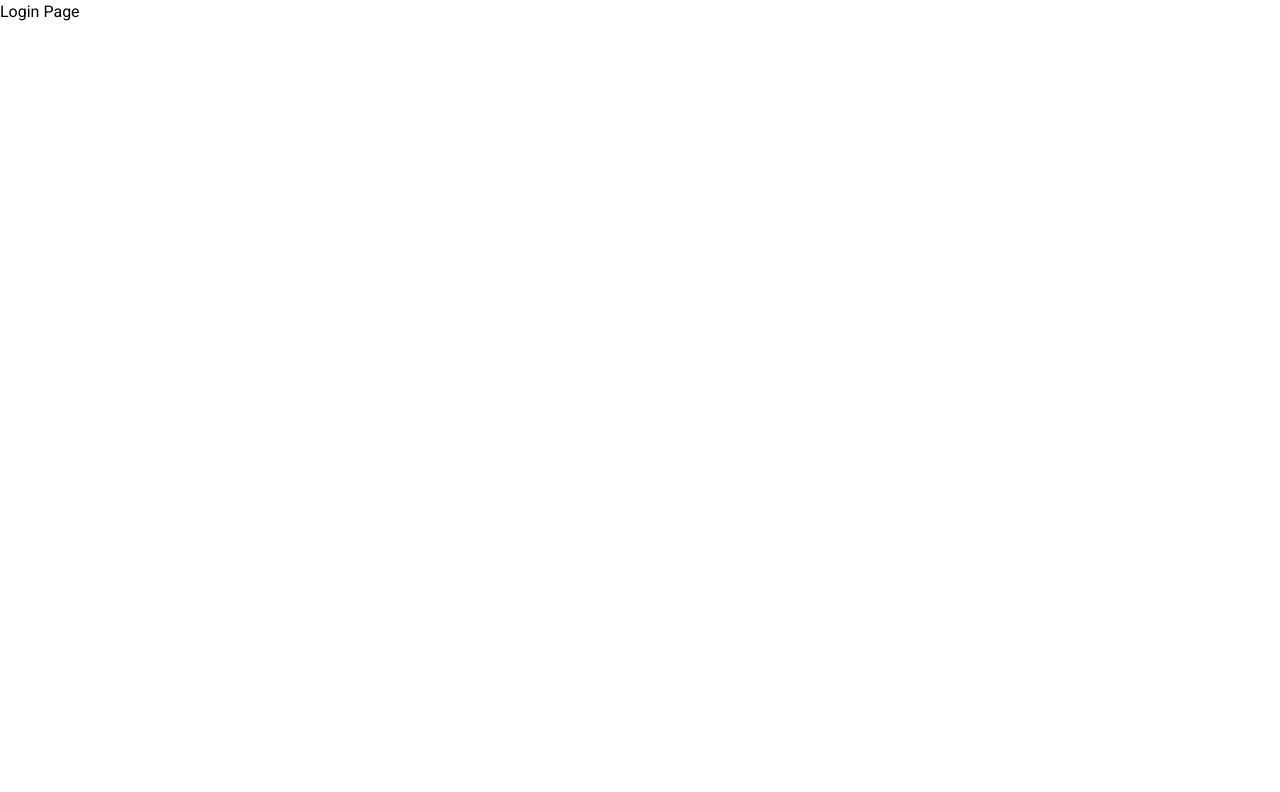
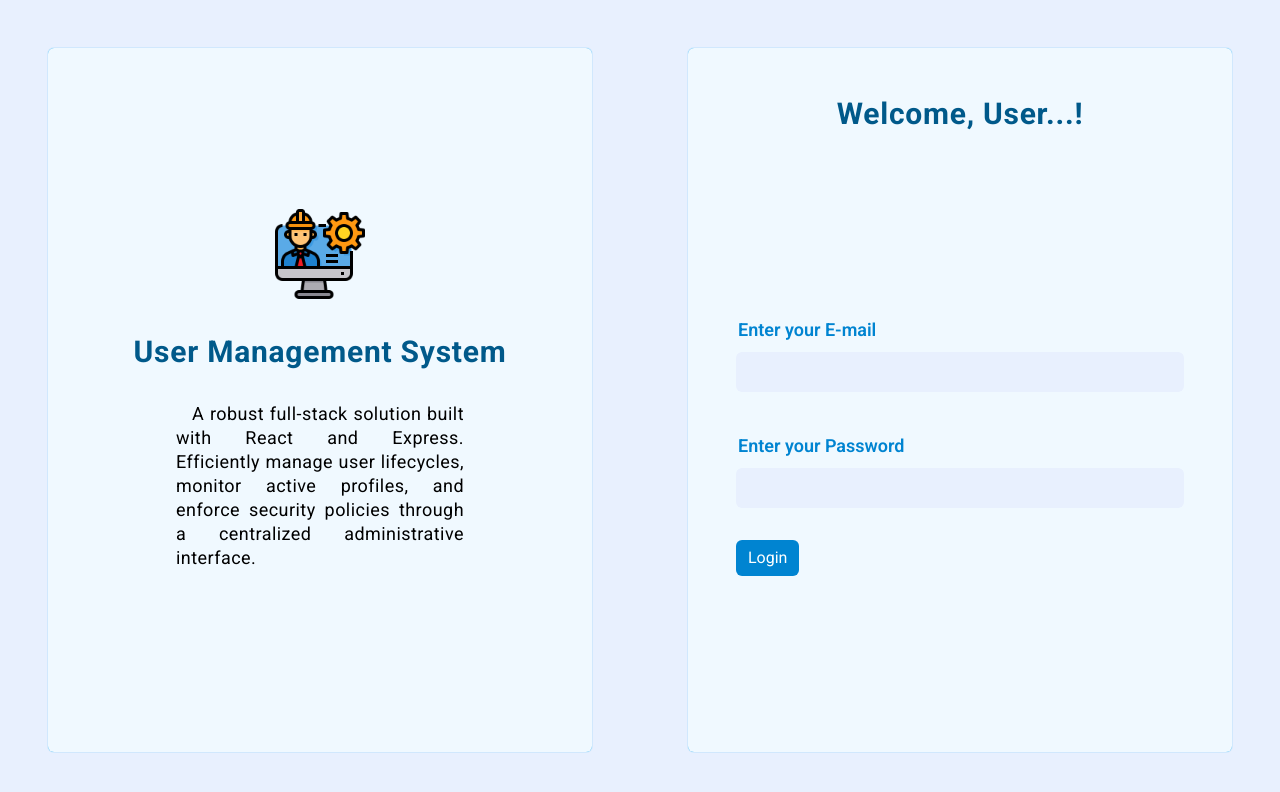
Before and after one commit to AP-Abhishek/User-Management-System, a React (Vite) app in the folder frontend/: page /login in a window 1280 px wide. Shown: the top 792 px of the page. Built offline with nearby package versions, Linux system fonts and the light colour scheme.

Commit message:
feat: Added Login Page

```diff
--- a/frontend/src/index.css
+++ b/frontend/src/index.css
@@ -3,6 +3,7 @@
 
 @theme {
     --default-font-family: "Roboto";
+    --color-background: #E8F0FE;
 }
 
 @utility flex-center {
--- a/frontend/src/pages/Login.tsx
+++ b/frontend/src/pages/Login.tsx
@@ -1,9 +1,107 @@
+import { useState, type FormEvent } from "react";
+import { useNavigate } from "react-router-dom";
+import { useAuth } from "../context/AuthProvider";
 
 const Login = () => {
+
+	const sectionClasses = "md:w-1/2 w-full h-full md:p-12 p-8";
+	const labelClasses = "block md:my-4";
+	const spanClasses = "ml-0.5 block md:text-lg text-sm font-semibold text-sky-600"
+	const inputClasses = "bg-background px-3 py-1.5 my-2 w-full rounded-md md:text-lg focus:outline-sky-200";
+	const headingClasses = "md:mt-8 mt-4 md:text-3xl text-lg font-bold tracking-wide cursor-default text-sky-800";
+
+	const { login } = useAuth();
+	const navigate = useNavigate();
+
+	const [email, setEmail] = useState<string>("");
+	const [password, setPassword] = useState<string>("");
+	const [error, setError] = useState<string | null>(null);
+
+	const handleLogin = async (e: FormEvent) => {
+		e.preventDefault();
+
+		const userData = {
+			email,
+			password
+		}
+
+		try {
+			const res = await fetch("http://localhost:5000/api/users/login", {
+				method: "POST",
+				headers: {
+					"Content-Type": "application/json",
+				},
+				body: JSON.stringify(userData),
+			});
+
+			const data = await res.json();
+
+			if (res.ok) {
+				login(data.token, data.user);
+				navigate("/");
+			} else {
+				setError(data.error || "Login failed");
+			}
+		} catch (err) {
+			throw new Error("Unable to connect to backend.");
+		}
+	}
+
 	return (
-		<div>
-			Login Page
-		</div>
+		<>
+			<div className="w-full h-screen bg-background flex-center flex-col md:flex-row">
+				<section className={sectionClasses}>
+					<div className="p-4 w-full h-full flex-center flex-col rounded-md bg-sky-50 shadow-[0_0_1px] shadow-sky-500">
+						<img src="favicon.png" alt="icon" className="md:size-24 size-16 mt-2" />
+						<h1 className={headingClasses}>
+							User Management System
+						</h1>
+						<p className="md:my-8 my-4 md:px-28 px-12 md:text-lg text-sm indent-4 leading-6 text-justify tracking-wide cursor-default">
+							A robust full-stack solution built with React and Express. Efficiently manage user lifecycles, monitor active profiles, and enforce security policies through a centralized administrative interface.
+						</p>
+					</div>
+				</section>
+				<section className={sectionClasses}>
+					<div className="p-4 w-full h-full flex-center flex-col rounded-md bg-sky-50 shadow-[0_0_1px] shadow-sky-500">
+						<h1 className={headingClasses}>
+							Welcome, User...!
+						</h1>
+						<form method="POST" className="md:p-8 px-2 py-6 mt-4 w-full h-full flex flex-col md:justify-center justify-around">
+							{error && <p className="text-red-500 text-sm font-bold">{error}</p>}
+							<label htmlFor="email" className={labelClasses}>
+								<span className={spanClasses}>Enter your E-mail</span>
+								<input
+									id="email"
+									type="email"
+									className={inputClasses}
+									maxLength={128}
+									value={email}
+									onChange={(e) => setEmail(e.target.value)}
+								/>
+							</label>
+							<label htmlFor="password" className={labelClasses}>
+								<span className={spanClasses}>Enter your Password</span>
+								<input
+									id="password"
+									type="password"
+									className={inputClasses}
+									maxLength={128}
+									value={password}
+									onChange={(e) => setPassword(e.target.value)}
+								/>
+							</label>
+							<button
+								type="submit"
+								className="my-2 bg-sky-600 text-white px-3 py-1.5 rounded-md self-start hover:bg-sky-700 hover:cursor-pointer transition-all ease-linear active:bg-sky-900"
+								onClick={handleLogin}
+							>
+								Login
+							</button>
+						</form>
+					</div>
+				</section>
+			</div>
+		</>
 	)
 }
 
--- a/frontend/vite.config.ts
+++ b/frontend/vite.config.ts
@@ -5,4 +5,7 @@ import tailwindcss from '@tailwindcss/vite';
 // https://vite.dev/config/
 export default defineConfig({
   plugins: [react(), tailwindcss()],
+  server: {
+    allowedHosts: [""],
+  },
 })
```
